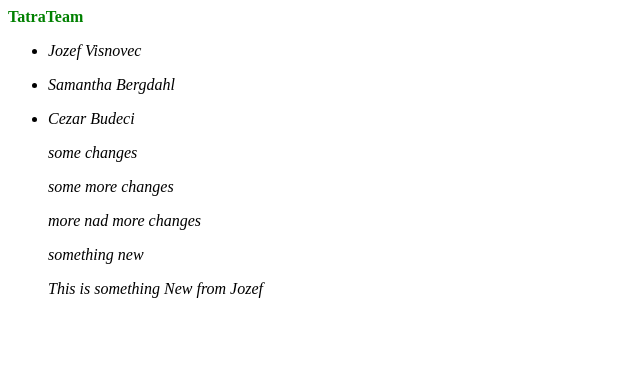
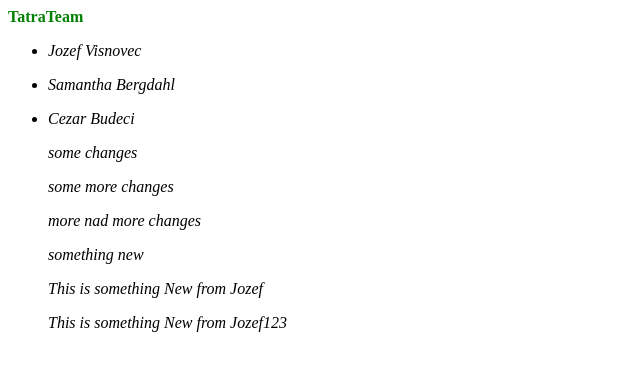
Before and after one commit to CezarBudeci/TatraTeam, a plain HTML site: page index.html in a window 1280 px wide. Shown: the whole page, without its empty margins (0-640 px from the left). Drawn offline with Linux system fonts and the light colour scheme.

Commit message:
Update index.html

```diff
--- a/index.html
+++ b/index.html
@@ -15,6 +15,7 @@
           <p>more nad more changes</p>
           <p>something new</p>
           <p> This is something New from Jozef </p>
+          <p> This is something New from Jozef123 </p>
       </ul>
   </body>
 </html>
```
